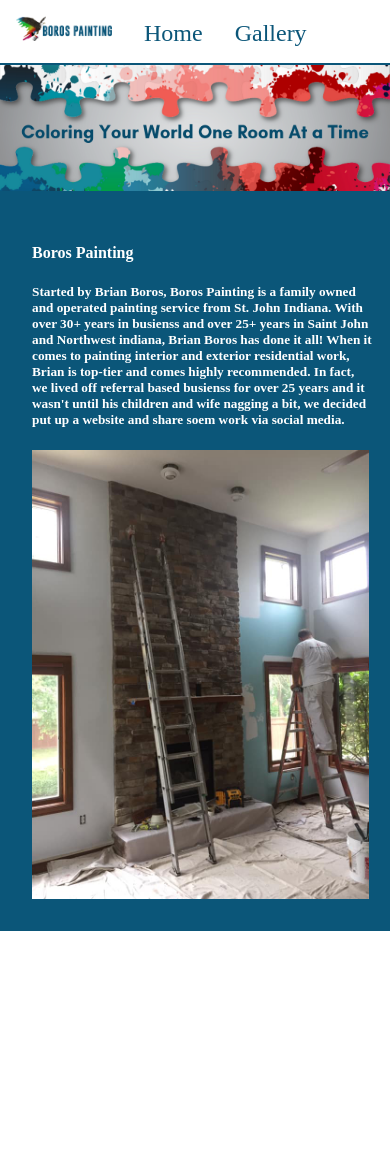
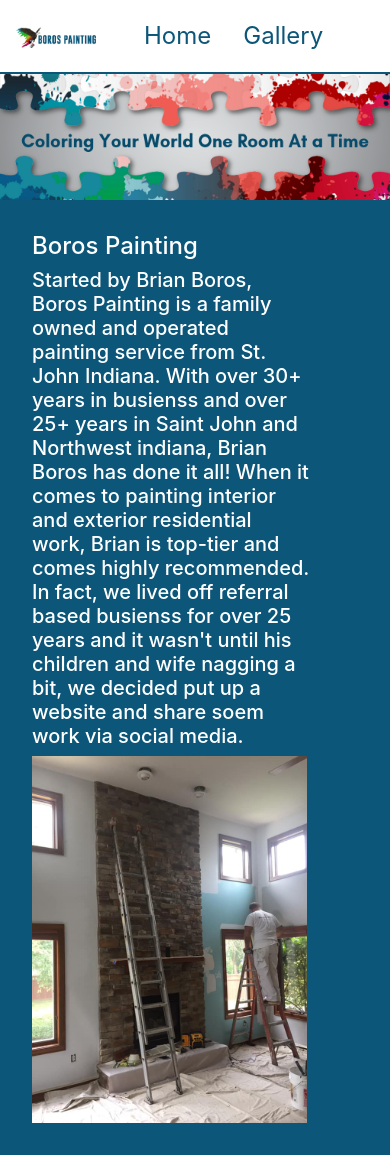
Before and after one commit to brianboros7/boros-painting-web, a React (Create React App) app: page / in a window 390 px wide. Before the commit the page ends 931 px from the top, so only its background shows below. Built offline with nearby package versions, Linux system fonts and the light colour scheme.

Commit message:
everythign is workign with Bootstrap grid now, and styling is responsive

```diff
--- a/src/components/menu/style.scss
+++ b/src/components/menu/style.scss
@@ -13,4 +13,5 @@
 }
 .nav-item:hover {
     color: gray;
+    text-decoration: none;
 }
--- a/src/index.js
+++ b/src/index.js
@@ -1,6 +1,7 @@
 import React from 'react';
 import ReactDOM from 'react-dom';
 import './styles/index.css';
+import 'bootstrap/dist/css/bootstrap.min.css';
 import './styles/App.scss'
 import App from './App';
 import * as serviceWorker from './serviceWorker';
--- a/src/pages/landing/About.js
+++ b/src/pages/landing/About.js
@@ -1,6 +1,6 @@
 import React from 'react';
 import aboutImage from '../../assets/images/brian-boros-boros-painting.jpg';
-import {Container, Row, Col} from 'react-bootstrap';
+import {Container, Row, Col, Grid} from 'react-bootstrap';
 
 
 function About() {
@@ -8,7 +8,7 @@ function About() {
     return(
         <Container fluid className="about-container">
             <Row className="about-section">
-                <Col className="about-content" lg={6}>
+                <Col sm={12} md={6} className="about-content">
                     <h4>Boros Painting</h4>
                     <h5>
                         Started by Brian Boros, Boros Painting is a family owned
@@ -21,7 +21,7 @@ function About() {
                         a website and share soem work via social media.
                     </h5>
                 </Col>
-                <Col className="about-image" lg={6}>
+                <Col sm={12} md={6} className="about-image">
                     <img src={aboutImage} alt="Brian Boros Painting on a ladder" />
                 </Col>
             </Row>
--- a/src/pages/landing/style.scss
+++ b/src/pages/landing/style.scss
@@ -1,3 +1,4 @@
+
 .main-banner img {
     display: block;
     width: 100%;
```
